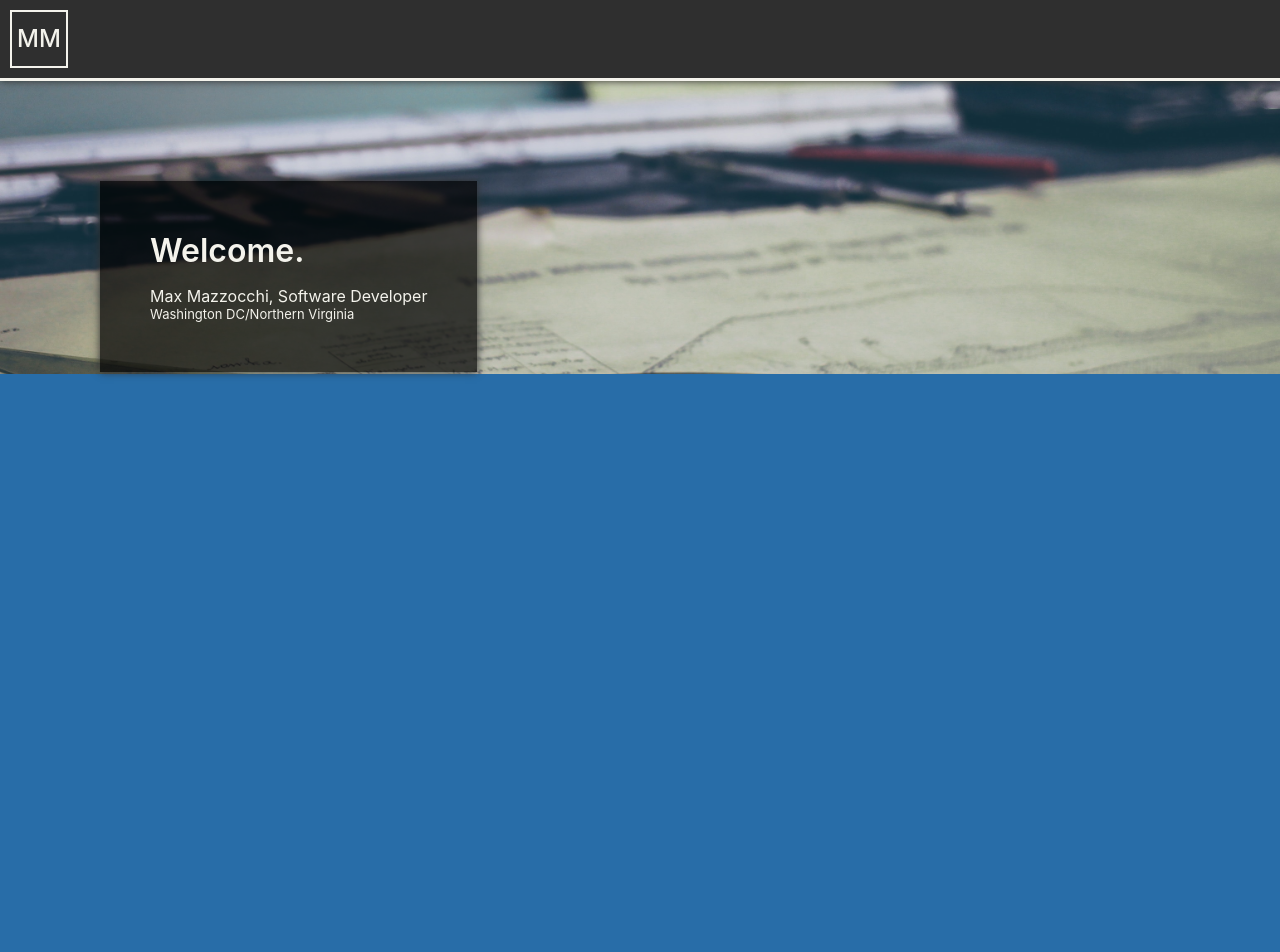
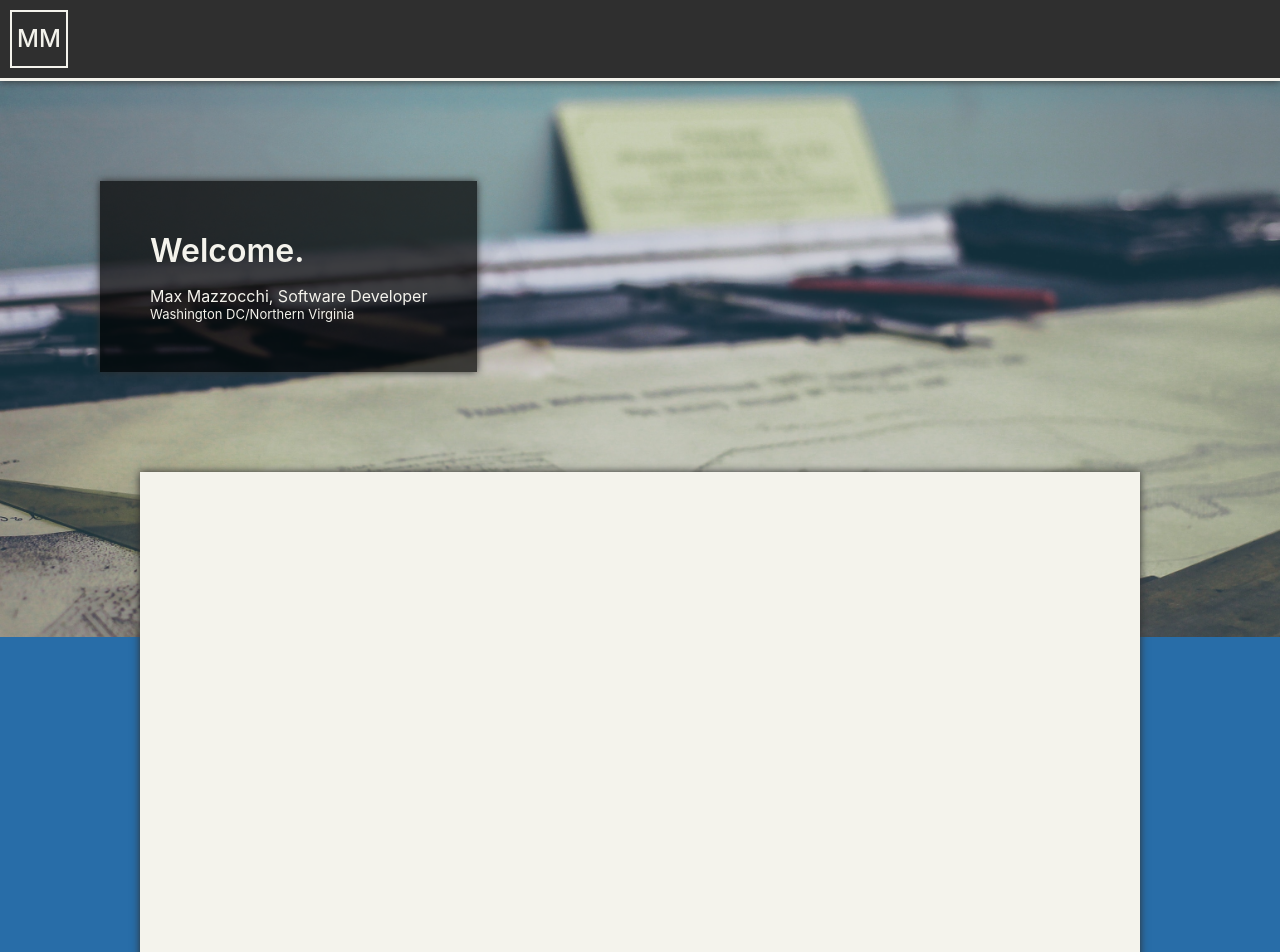
Before and after one commit to MMazzocchi/mmazzocchi.github.io, a React (Create React App) app: page / in a window 1280 px wide. Shown: the top 952 px of the page. Before the commit the page ends 800 px from the top, so only its background shows below. Built offline with nearby package versions, Linux system fonts and the light colour scheme.

Commit message:
Added content section.

```diff
--- a/src/home/index.js
+++ b/src/home/index.js
@@ -2,6 +2,8 @@ import React, { Fragment } from 'react';
 import withStyles from '@material-ui/core/styles/withStyles.js';
 import splash from './splash.jpg';
 import Header from './Header.js';
+import { color1, standard_shadow } from '../styles.js';
+
 
 const styles = {
   splash: {
@@ -9,16 +11,25 @@ const styles = {
     'top': 0,
     'left': 0,
     'width': '100%',
-    'min-height': '75%',
+    'min-height': '40%',
     'background-image': `url(${ splash })`,
     'background-size': 'cover',
     'background-position': 'center',
     'z-index': -1,
   },
   content: {
+    'min-height': '1000px',
+    'background-color': color1,
+    'box-shadow': standard_shadow,
+    'width': '90%',
+    'max-width': '1000px',
   },
   container: {
     'position': 'relative',
+  },
+  content_container: {
+    'display': 'flex',
+    'justify-content': 'center',
   }
 };
 
@@ -30,8 +41,10 @@ const Home = ({ classes }) => (
 
       <Header />
 
-      <div className={ classes.content }>
+      <div className={ classes.content_container }>
+        <div className={ classes.content }>
 
+        </div>
       </div>
     </div>
   </Fragment>
```
